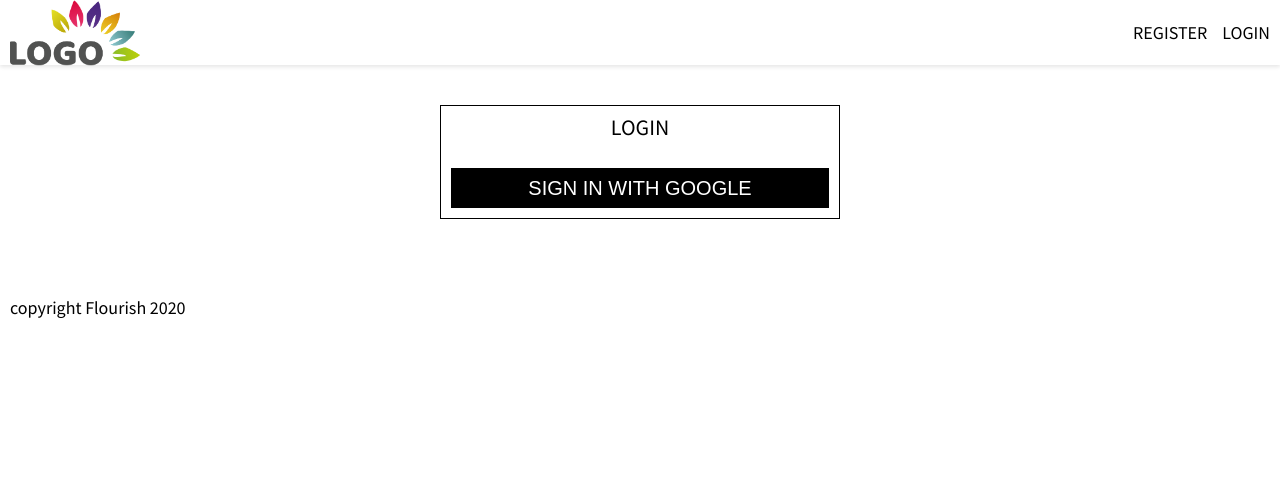
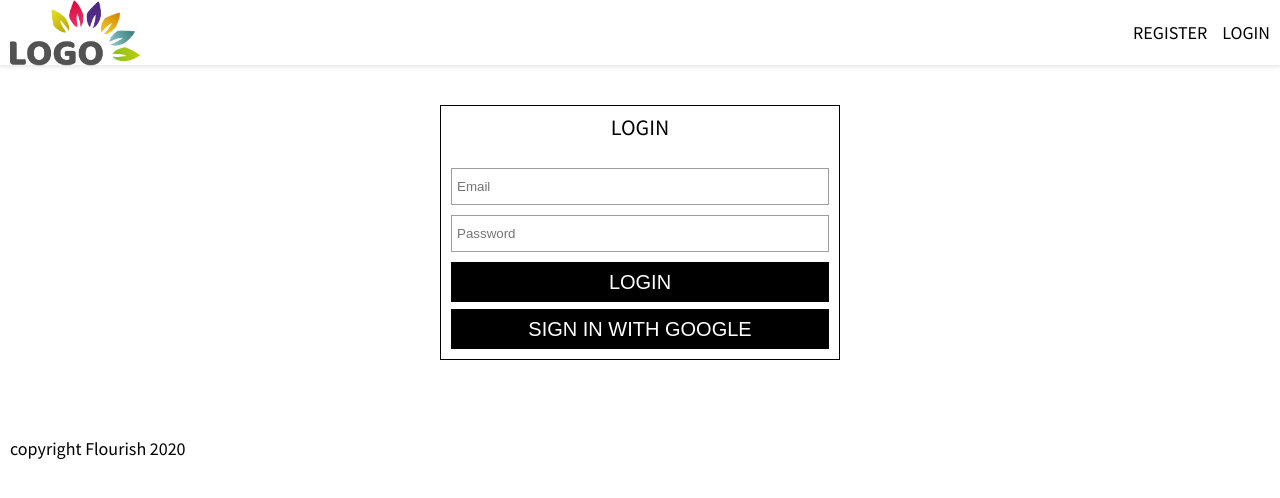
Before and after one commit to coryortega/ecommerce, a React (Create React App) app in the folder ecommerce/: page /login in a window 1280 px wide. Shown: the top 498 px of the page. Built offline with nearby package versions, Linux system fonts and the light colour scheme; no server answers.

Commit message:
got email and password auth to work with firebase

```diff
--- a/ecommerce/src/App.js
+++ b/ecommerce/src/App.js
@@ -62,7 +62,7 @@ class App extends Component {
                 <Homepage/>
               </HomepageLayout>
             )}/>
-            <Route path='/registration' render={() => (
+            <Route path='/registration' render={() => currentUser? <Redirect to='/'/> : (
               <MainLayout currentUser={currentUser}>
                 <Registration/>
               </MainLayout>
--- a/ecommerce/src/components/SignIn/index.js
+++ b/ecommerce/src/components/SignIn/index.js
@@ -1,15 +1,54 @@
 import React, { Component } from 'react';
 import Buttons from './../forms/Button'
-import { signInWithGoogle } from './../../firebase/utils'
+import { signInWithGoogle, auth } from './../../firebase/utils'
 import './styles.scss';
+
+import FormInput from './../forms/FormInput';
+import Button from './../forms/Button';
+
+const initialState = {
+    email: '',
+    password: ''
+};
 
 class signIn extends Component {
 
+    constructor(props) {
+        super(props);
+        this.state = {
+            ...initialState
+        };
+
+        this.handleChange = this.handleChange.bind(this);
+    }
+
+    handleChange(e) {
+        const { name, value } = e.target;
+        this.setState({
+            [name]: value
+        });
+    }
+
     handleSubmit = async e => {
         e.preventDefault();
+        const { email, password } = this.state;
+
+        try {
+
+            await auth.signInWithEmailAndPassword(email, password);
+            this.setState({
+                ...initialState
+            });
+
+        } catch(err) {
+            // console.log(err);
+        }
     }
 
     render(){
+
+        const { email, password } = this.state;
+
         return (
             <div className="signin">
                 <div className="wrap">
@@ -18,6 +57,27 @@ class signIn extends Component {
                     </h2>
                     <div className="formWrap">
                         <form onSubmit={this.handleSubmit}>
+
+                            <FormInput
+                                type="email"
+                                name="email"
+                                value={email}
+                                placeholder="Email"
+                                handleChange={this.handleChange}
+                            />
+
+                            <FormInput
+                                type="password"
+                                name="password"
+                                value={password}
+                                placeholder="Password"
+                                handleChange={this.handleChange}
+                            />
+
+                            <Buttons type="submit">
+                                LogIn
+                            </Buttons>
+
                             <div className="socialSignin">
                                 <div className="row">
                                     <Buttons onClick={signInWithGoogle}>
--- a/ecommerce/src/components/SignIn/styles.scss
+++ b/ecommerce/src/components/SignIn/styles.scss
@@ -17,11 +17,11 @@
             display: block;
             width: 100%;
             padding: 0;
-            margin: 0 auto;
+            margin: 0 auto 3rem;
         }
 
         .socialSignin {
-            margin: 3rem auto 0;
+            margin: .7rem auto 0;
         }
     }
 }
--- a/ecommerce/src/components/Signup/index.js
+++ b/ecommerce/src/components/Signup/index.js
@@ -41,7 +41,7 @@ class Signup extends Component {
             const err = ['Passwords do not match'];
             this.setState({
                 errors: err
-            })
+            });
             return;
         }
 
```
